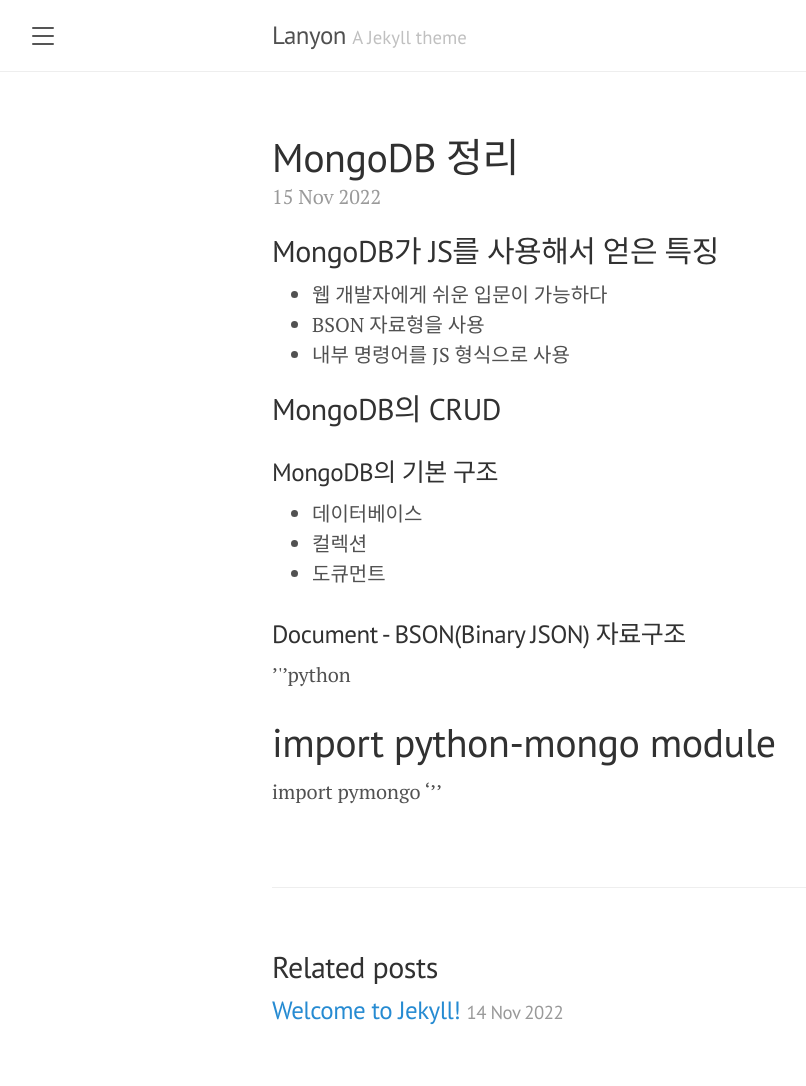
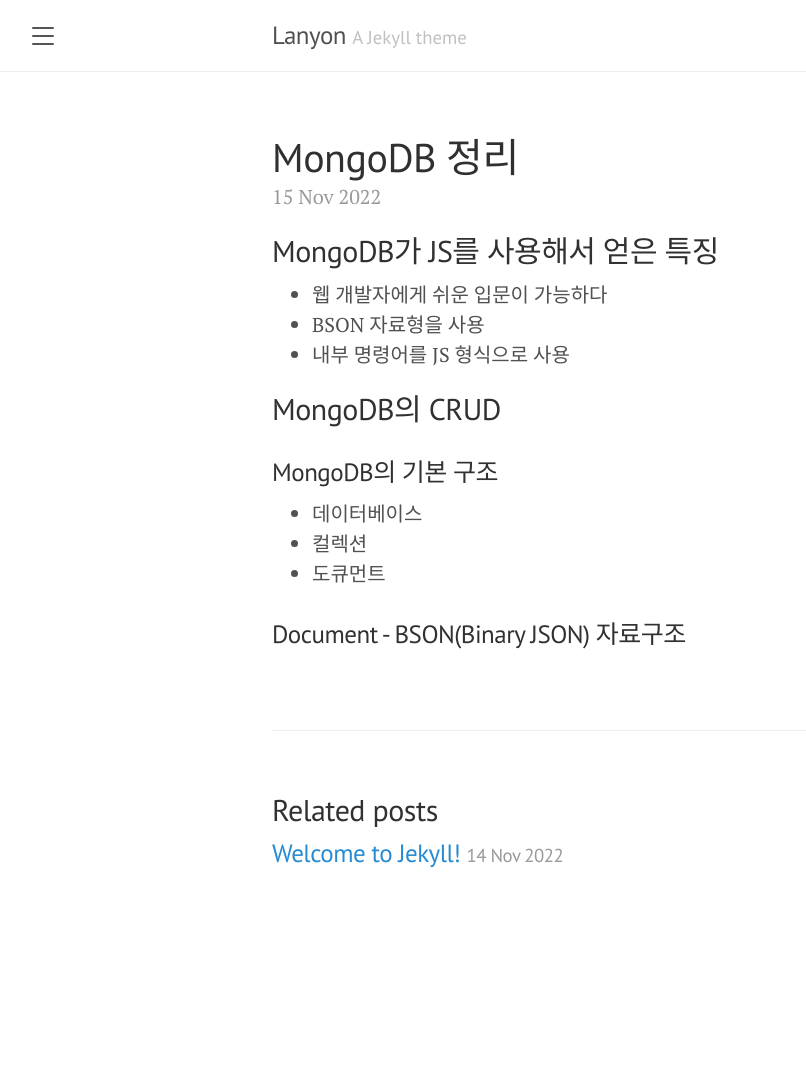
Before and after one commit to Reveroftrillion/Reveroftrillion.github.io, a Jekyll site: the page built from _posts/2022-11-15-This is first post.md, in a window 1280 px wide. Shown: the whole page, without its empty margins (8-814 px from the left). Built offline with Jekyll 4.4.1, drawn with Linux system fonts in a browser that asks for light colours; after the commit the page ends 930 px from its top, so only the background shows below that.

Commit message:
deleting python code

```diff
--- a/_posts/2022-11-15-This is first post.md
+++ b/_posts/2022-11-15-This is first post.md
@@ -20,8 +20,3 @@
 - 도큐먼트
 
 ### Document - BSON(Binary JSON) 자료구조
-
-'''python
-# import python-mongo module
-import pymongo
-'''
```
